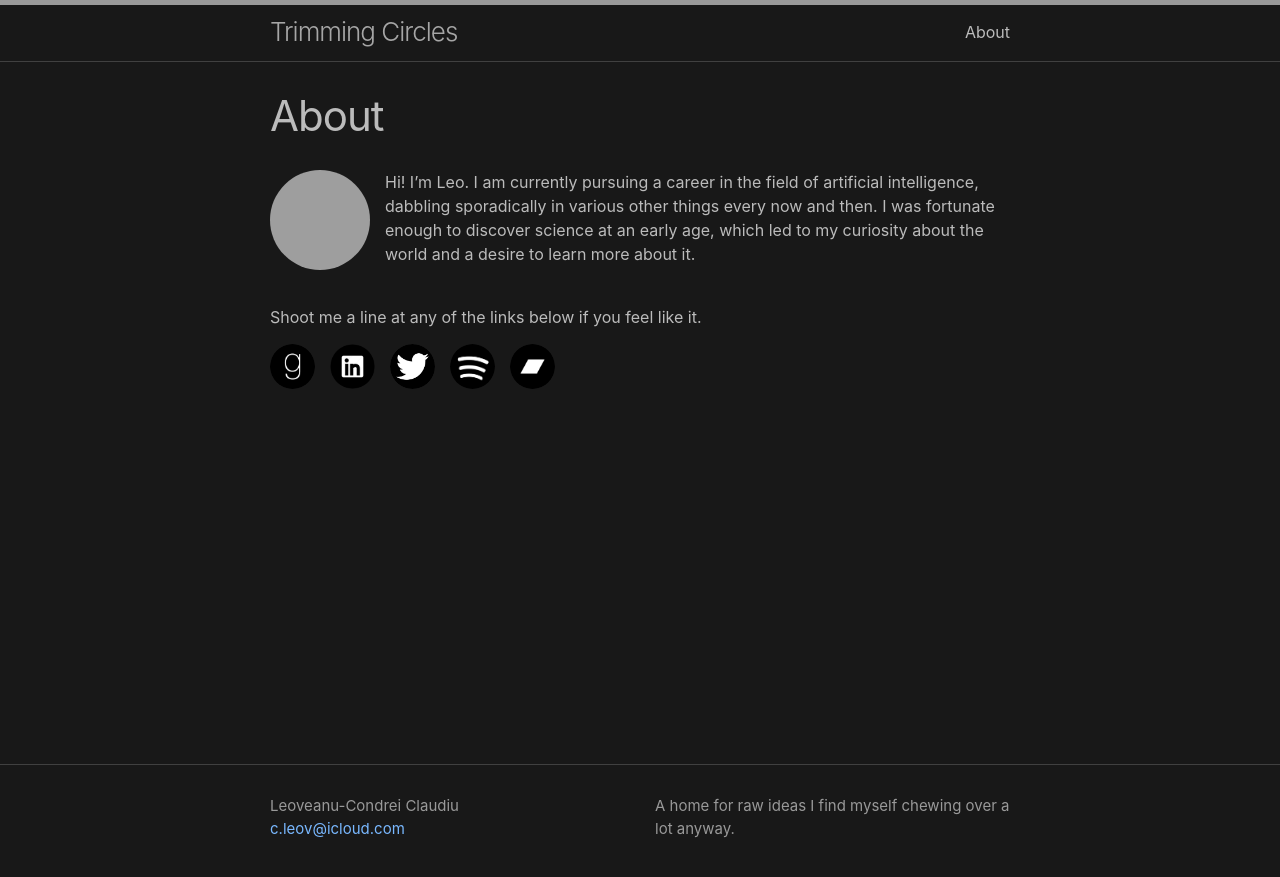
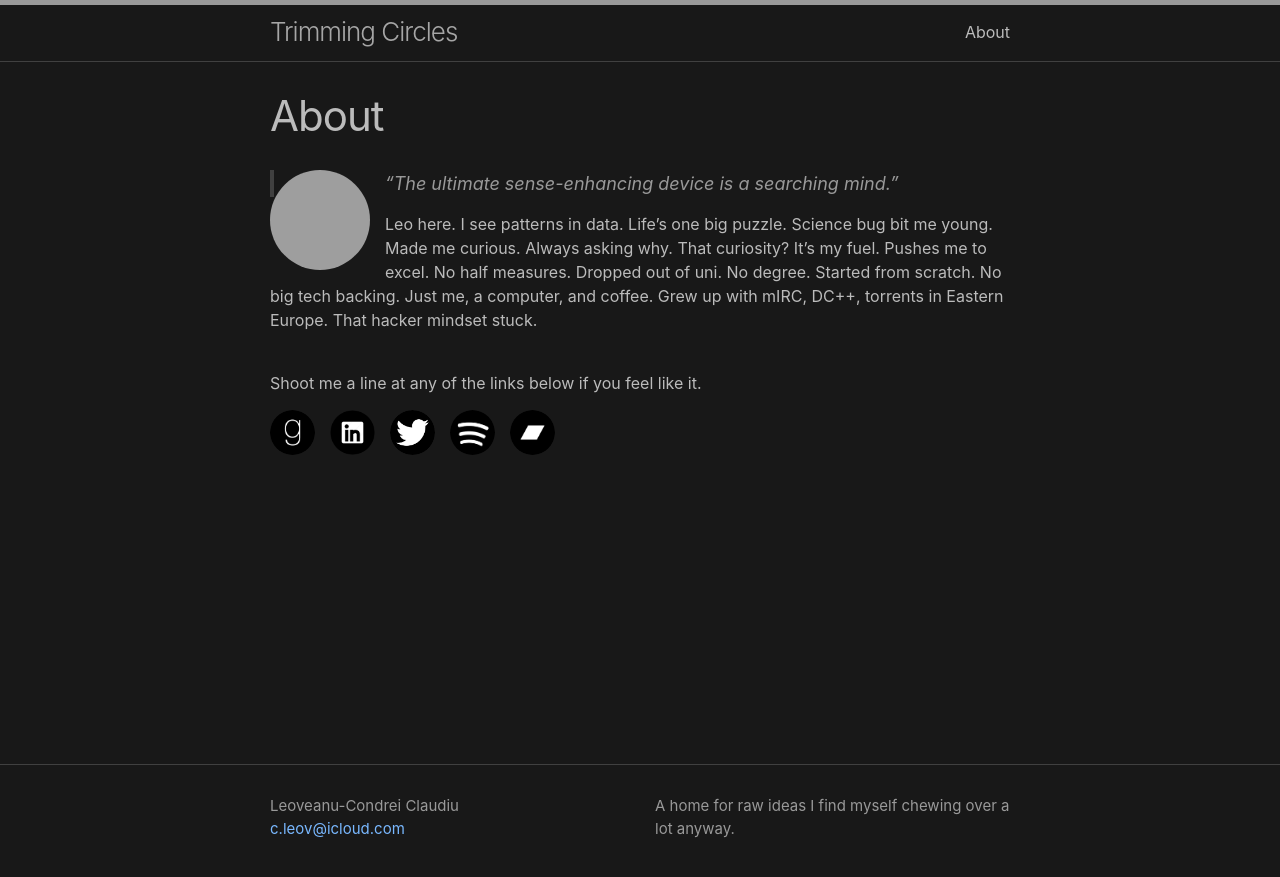
Before and after one commit to futurisold/futurisold.github.io, a Jekyll site: the page built from about.md, in a window 1280 px wide, cut to the strip 0-877 px from the top of the page. Built offline with Jekyll 4.4.1, drawn with Linux system fonts in a browser that asks for light colours; grey boxes are pictures that could not be loaded.

Commit message:
new entry; bit intense today…

```diff
--- a/about.md
+++ b/about.md
@@ -13,7 +13,25 @@ img {
 </style>
 <img src="/assets/avatar.png" alt="Avatar" style="width:100px; height:100px; object-fit:cover;">
 
-Hi! I'm Leo. I am currently pursuing a career in the field of artificial intelligence, dabbling sporadically in various other things every now and then. I was fortunate enough to discover science at an early age, which led to my curiosity about the world and a desire to learn more about it.
+> "The ultimate sense-enhancing device is a searching mind."
+
+Leo here.
+I see patterns in data.
+Life's one big puzzle.
+Science bug bit me young.
+Made me curious.
+Always asking why.
+That curiosity?
+It's my fuel.
+Pushes me to excel.
+No half measures.
+Dropped out of uni.
+No degree.
+Started from scratch.
+No big tech backing.
+Just me, a computer, and coffee.
+Grew up with mIRC, DC++, torrents in Eastern Europe.
+That hacker mindset stuck.
 
 <br> Shoot me a line at any of the links below if you feel like it.
 
```
Also changed, not shown: _posts/2024-09-22-enemy-of-my-enemy.md (added, +42 -0 lines), assets/2024-09-22-enemy-of-my-enemy/GS4AIpqasAEQCPE.png (added).
